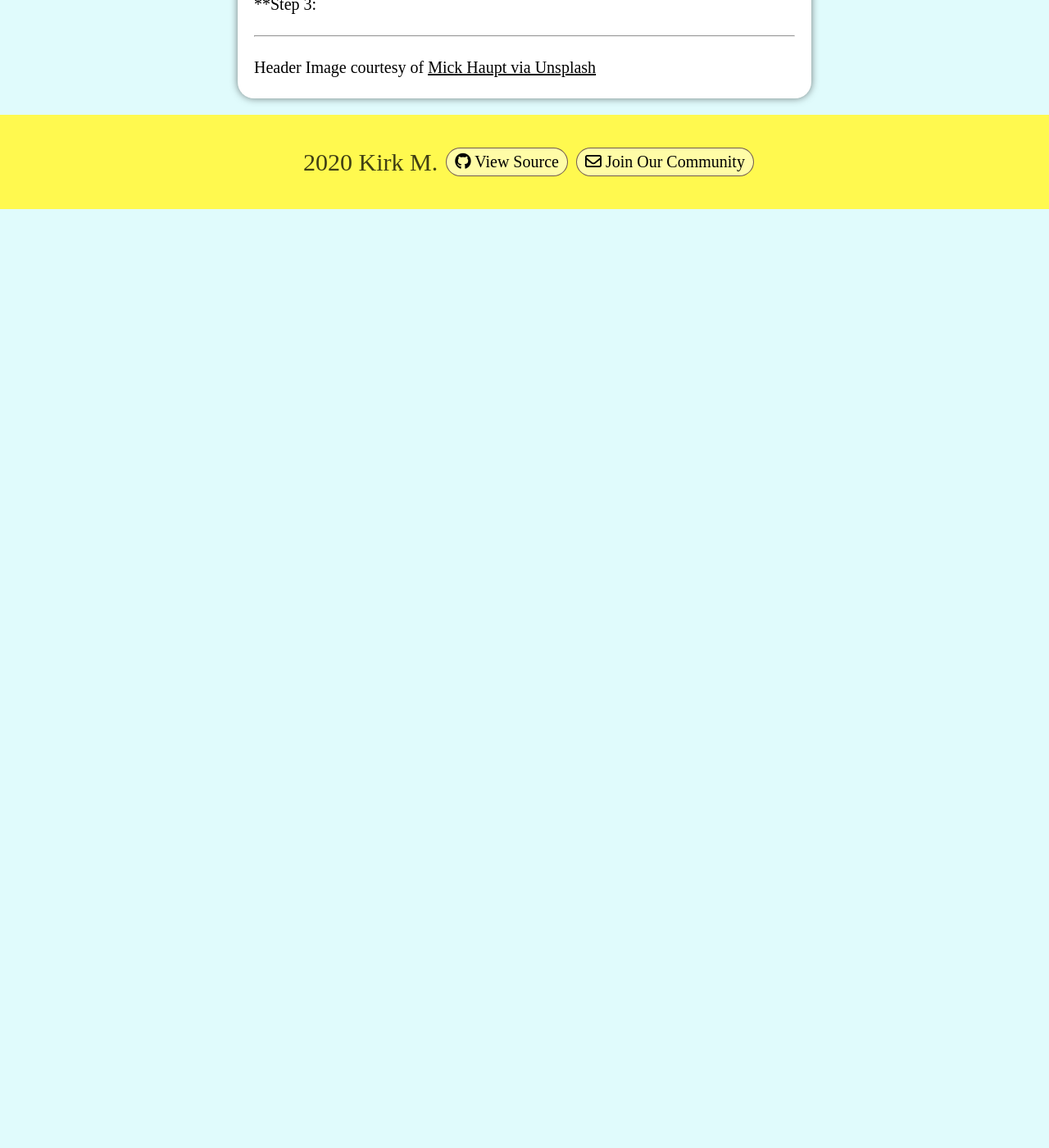
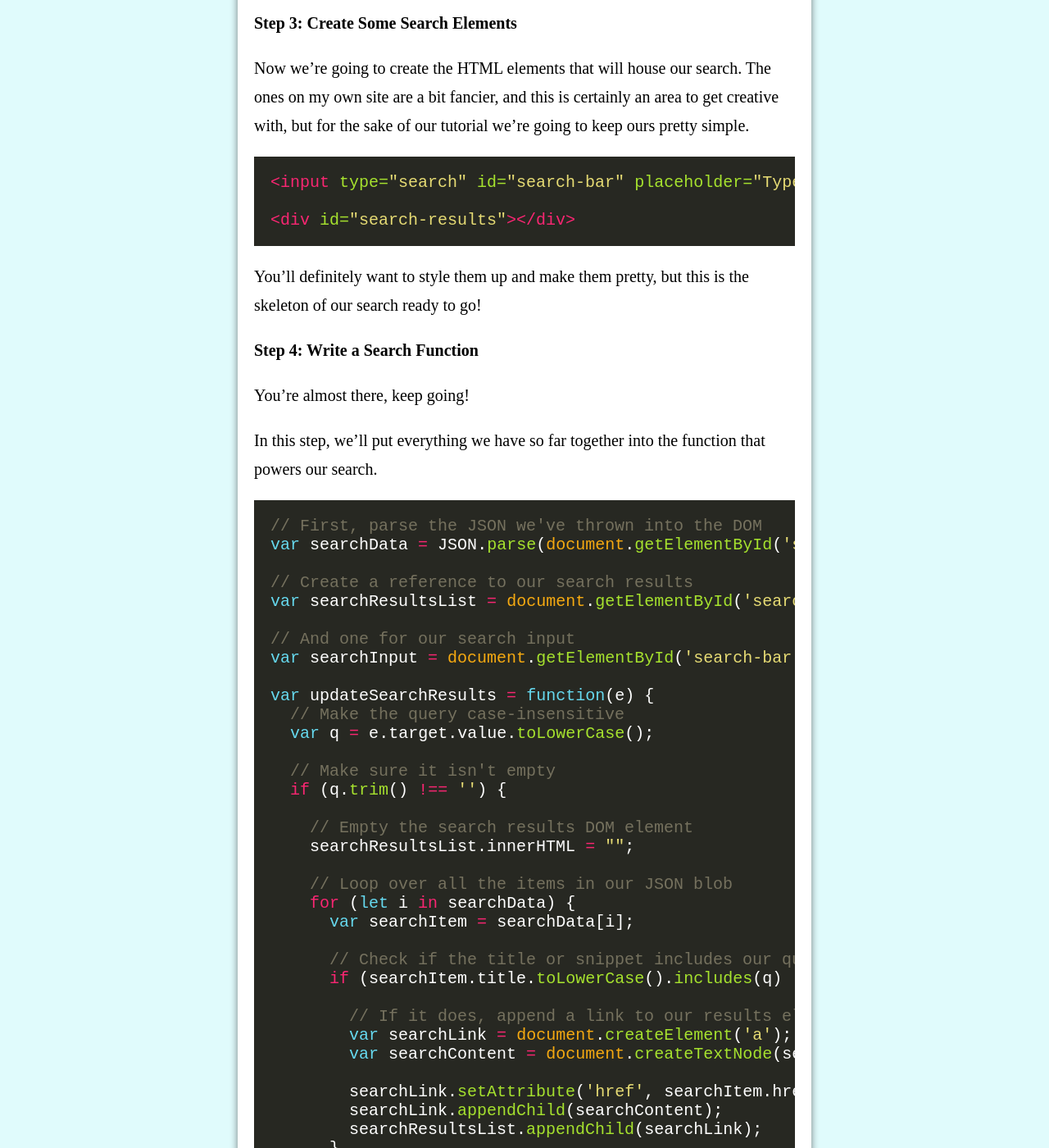
Before and after one commit to saricden/saricden.github.io, a Jekyll site: the page built from _posts/posts/2020-08-01-jekyll-search.md, in a window 1280 px wide and 1400 px high, scrolled down 1941 px. Shown: the whole window at 82% size. Built offline with Jekyll 4.4.1, drawn with Linux system fonts in a browser that asks for light colours; nearby versions of some CDN libraries; before the commit the page ends 2196 px from its top, so only the background shows below that; some of the changed text lies outside the part shown.

Commit message:
Finishes off the jekyll search tutorial.

````diff
--- a/_includes/nav.html
+++ b/_includes/nav.html
@@ -6,18 +6,18 @@
       <a href="{{ post.permalink }}" class="active">
         {{ post.title }}
         {% if site.tags[post.displayTag].size %}
-          - {{ site.tags[post.displayTag].size }}
+          ({{ site.tags[post.displayTag].size }})
         {% else %}
-          - 0
+          (0)
         {% endif %}
       </a>
     {% else %}
       <a href="{{ post.permalink }}">
         {{ post.title }}
         {% if site.tags[post.displayTag].size %}
-          - {{ site.tags[post.displayTag].size }}
+          ({{ site.tags[post.displayTag].size }})
         {% else %}
-          - 0
+          (0)
         {% endif %}
       </a>
     {% endif %}
--- a/_posts/posts/2020-08-01-jekyll-search.md
+++ b/_posts/posts/2020-08-01-jekyll-search.md
@@ -28,7 +28,8 @@ Create a new file in the `_includes` directory, and name it `post-feed.html`. We
   {% for post in site.tags.post %}
     {
       "title": "{{ post.title }}",
-      "snippet": "{{ post.content | truncatewords: 25 | strip_html }}"
+      "snippet": "{{ post.content | truncatewords: 25 | strip_html }}",
+      "href": "{{ post.permalink }}"
     }{% if forloop.last == false %},{% endif %}
   {% endfor %}
 ]
@@ -55,4 +56,71 @@ Then, in my JavaScript file, I load in the output JSON like so:
 var searchData = JSON.parse(document.getElementById('search-data').textContent);
 ```
 
-**Step 3:
+**Step 3: Create Some Search Elements**
+
+Now we're going to create the HTML elements that will house our search. The ones on my own site are a bit fancier, and this is certainly an area to get creative with, but for the sake of our tutorial we're going to keep ours pretty simple.
+
+```html
+<input type="search" id="search-bar" placeholder="Type here to search." />
+
+<div id="search-results"></div>
+```
+
+You'll definitely want to style them up and make them pretty, but this is the skeleton of our search ready to go!
+
+**Step 4: Write a Search Function**
+
+You're almost there, keep going!
+
+In this step, we'll put everything we have so far together into the function that powers our search.
+
+```javascript
+// First, parse the JSON we've thrown into the DOM
+var searchData = JSON.parse(document.getElementById('search-data').textContent);
+
+// Create a reference to our search results
+var searchResultsList = document.getElementById('search-results');
+
+// And one for our search input
+var searchInput = document.getElementById('search-bar');
+
+var updateSearchResults = function(e) {
+  // Make the query case-insensitive
+  var q = e.target.value.toLowerCase();
+
+  // Make sure it isn't empty
+  if (q.trim() !== '') {
+
+    // Empty the search results DOM element
+    searchResultsList.innerHTML = "";
+
+    // Loop over all the items in our JSON blob
+    for (let i in searchData) {
+      var searchItem = searchData[i];
+
+      // Check if the title or snippet includes our query string
+      if (searchItem.title.toLowerCase().includes(q) || searchItem.snippet.toLowerCase().includes(q)) {
+
+        // If it does, append a link to our results element
+        var searchLink = document.createElement('a');
+        var searchContent = document.createTextNode(searchItem.title);
+
+        searchLink.setAttribute('href', searchItem.href);
+        searchLink.appendChild(searchContent);
+        searchResultsList.appendChild(searchLink);
+      }
+    }
+  }
+};
+
+// Finally, bind our new function to the search input element
+searchInput.addEventListener('keyup', updateSearchResults);
+```
+
+Now, it should be noted that *without a doubt*, there are more optimal solutions to this. But for the sake of simplicity, I'm going with this relatively straight-forward solution.
+
+And with that, we should be done. Fire up your blog with `jekyll serve` if you haven't already, and take it for a spin!
+
+As always, happy hacking!
+
+Love Kirk M. (@saricden)
````
